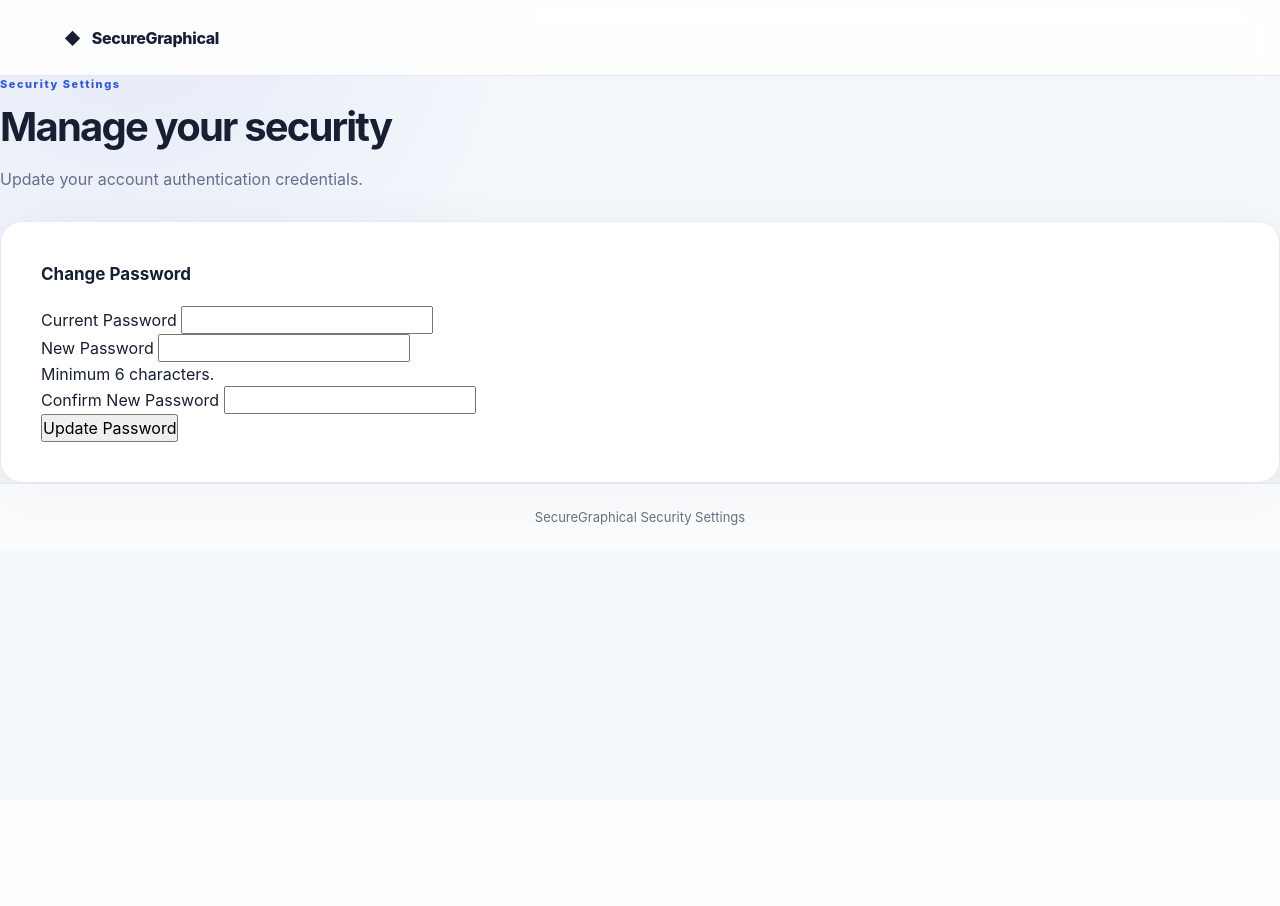
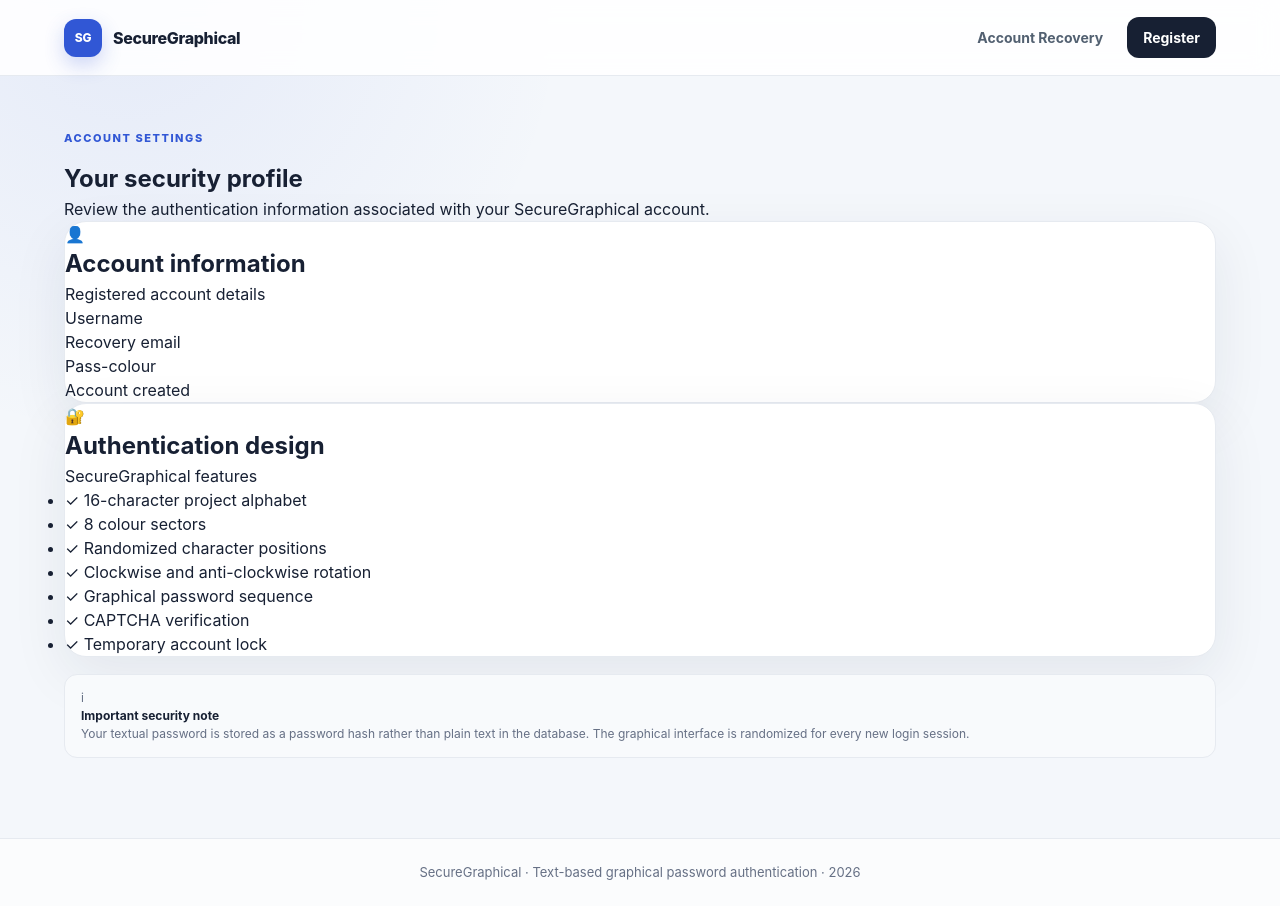
Before and after one commit to jyee0410-collab/SecureGraphical, a Flask app: template templates/settings.html in a window 1280 px wide. Before the commit the page ends 525 px from the top, so only its background shows below. Run offline with Flask 3, Linux system fonts and the light colour scheme; the template is opened without the code that fills it, so the values that code supplies are empty.

Commit message:
Update settings.html

```diff
--- a/templates/settings.html
+++ b/templates/settings.html
@@ -1,139 +1,217 @@
-<!DOCTYPE html>
-<html lang="en">
+{% extends "base.html" %}
 
-<head>
-
-<meta charset="UTF-8">
-
-<meta name="viewport"
-      content="width=device-width, initial-scale=1.0">
-
-<title>SecureGraphical | Settings</title>
-
-<link
-    rel="stylesheet"
-    href="{{ url_for('static', filename='style.css') }}">
-
-</head>
-
-<body>
-
-<nav class="navbar">
-
-    <a
-        href="{{ url_for('dashboard') }}"
-        class="brand">
-
-        <div class="brand-icon">
-            ◆
-        </div>
-
-        <div class="brand-text">
-            Secure<span>Graphical</span>
-        </div>
-
-    </a>
-
-</nav>
+{% block title %}
+Settings · SecureGraphical
+{% endblock %}
 
 
-<main class="page container">
+{% block content %}
 
-    <div class="page-title">
+<section class="settings-page">
+
+    <div class="section-heading">
 
         <div class="eyebrow">
-            Security Settings
+            ACCOUNT SETTINGS
         </div>
 
         <h1>
-            Manage your security
+            Your security profile
         </h1>
 
         <p>
-            Update your account authentication credentials.
+            Review the authentication information associated
+            with your SecureGraphical account.
         </p>
 
     </div>
 
 
-    <div class="card form-card">
-
-        <h2 style="font-size:17px;margin-bottom:18px;">
-            Change Password
-        </h2>
+    <div class="settings-grid">
 
 
-        <form
-            method="POST"
-            action="{{ url_for('change_password') }}">
+        <div class="card setting-card">
 
-            <div class="form-group">
+            <div class="card-title">
 
-                <label>
-                    Current Password
-                </label>
+                <span class="title-icon">
+                    👤
+                </span>
 
-                <input
-                    type="password"
-                    name="current_password"
-                    required>
+                <div>
 
-            </div>
+                    <h2>
+                        Account information
+                    </h2>
 
+                    <p>
+                        Registered account details
+                    </p>
 
-            <div class="form-group">
-
-                <label>
-                    New Password
-                </label>
-
-                <input
-                    type="password"
-                    name="new_password"
-                    minlength="6"
-                    required>
-
-                <div class="form-note">
-                    Minimum 6 characters.
                 </div>
 
             </div>
 
 
-            <div class="form-group">
+            <div class="setting-row">
 
-                <label>
-                    Confirm New Password
-                </label>
+                <span>
+                    Username
+                </span>
 
-                <input
-                    type="password"
-                    name="confirm_password"
-                    minlength="6"
-                    required>
+                <strong>
+                    {{ user.username }}
+                </strong>
 
             </div>
 
 
-            <button
-                type="submit"
-                class="button">
+            <div class="setting-row">
 
-                Update Password
+                <span>
+                    Recovery email
+                </span>
 
-            </button>
+                <strong>
+                    {{ user.email }}
+                </strong>
 
-        </form>
+            </div>
+
+
+            <div class="setting-row">
+
+                <span>
+                    Pass-colour
+                </span>
+
+                <strong class="colour-value">
+
+                    {% for color in colors %}
+
+                        {% if color.name == user.pass_color %}
+
+                            <span
+                                class="tiny-colour"
+                                style="background: {{ color.hex }}"
+                            ></span>
+
+                        {% endif %}
+
+                    {% endfor %}
+
+                    {{ user.pass_color }}
+
+                </strong>
+
+            </div>
+
+
+            <div class="setting-row">
+
+                <span>
+                    Account created
+                </span>
+
+                <strong>
+                    {{ user.created_at[:10] }}
+                </strong>
+
+            </div>
+
+        </div>
+
+
+        <div class="card setting-card">
+
+            <div class="card-title">
+
+                <span class="title-icon">
+                    🔐
+                </span>
+
+                <div>
+
+                    <h2>
+                        Authentication design
+                    </h2>
+
+                    <p>
+                        SecureGraphical features
+                    </p>
+
+                </div>
+
+            </div>
+
+
+            <ul class="feature-list">
+
+                <li>
+                    <span>✓</span>
+                    16-character project alphabet
+                </li>
+
+                <li>
+                    <span>✓</span>
+                    8 colour sectors
+                </li>
+
+                <li>
+                    <span>✓</span>
+                    Randomized character positions
+                </li>
+
+                <li>
+                    <span>✓</span>
+                    Clockwise and anti-clockwise rotation
+                </li>
+
+                <li>
+                    <span>✓</span>
+                    Graphical password sequence
+                </li>
+
+                <li>
+                    <span>✓</span>
+                    CAPTCHA verification
+                </li>
+
+                <li>
+                    <span>✓</span>
+                    Temporary account lock
+                </li>
+
+            </ul>
+
+        </div>
 
     </div>
 
-</main>
 
+    <div class="info-box">
 
-<footer class="footer">
-    SecureGraphical Security Settings
-</footer>
+        <div class="info-icon">
+            i
+        </div>
 
-</body>
+        <div>
 
-</html>
+            <strong>
+                Important security note
+            </strong>
+
+            <p>
+                Your textual password is stored as a password hash
+                rather than plain text in the database.
+                The graphical interface is randomized for every
+                new login session.
+            </p>
+
+        </div>
+
+    </div>
+
+</section>
+
+{% endblock %}
```
